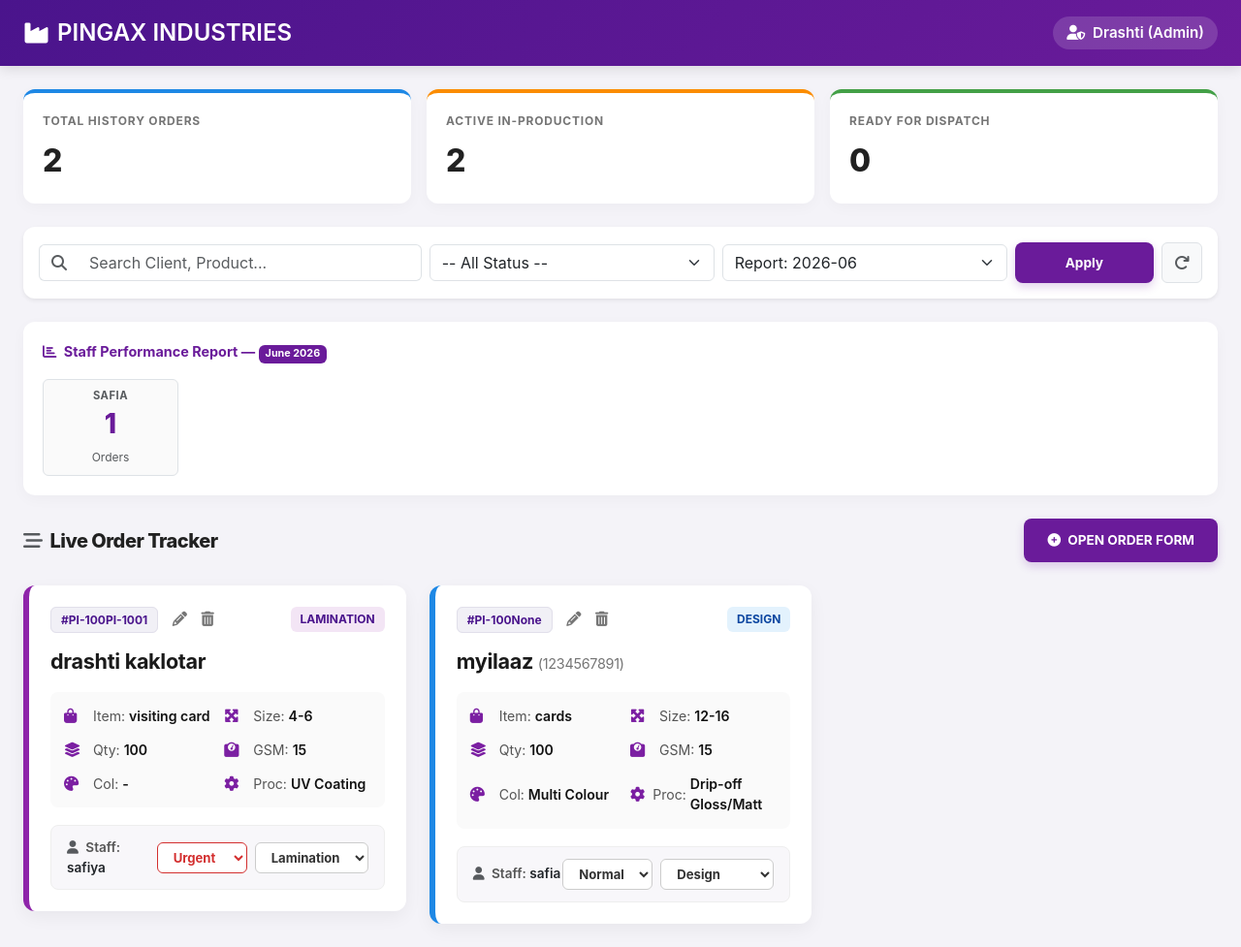
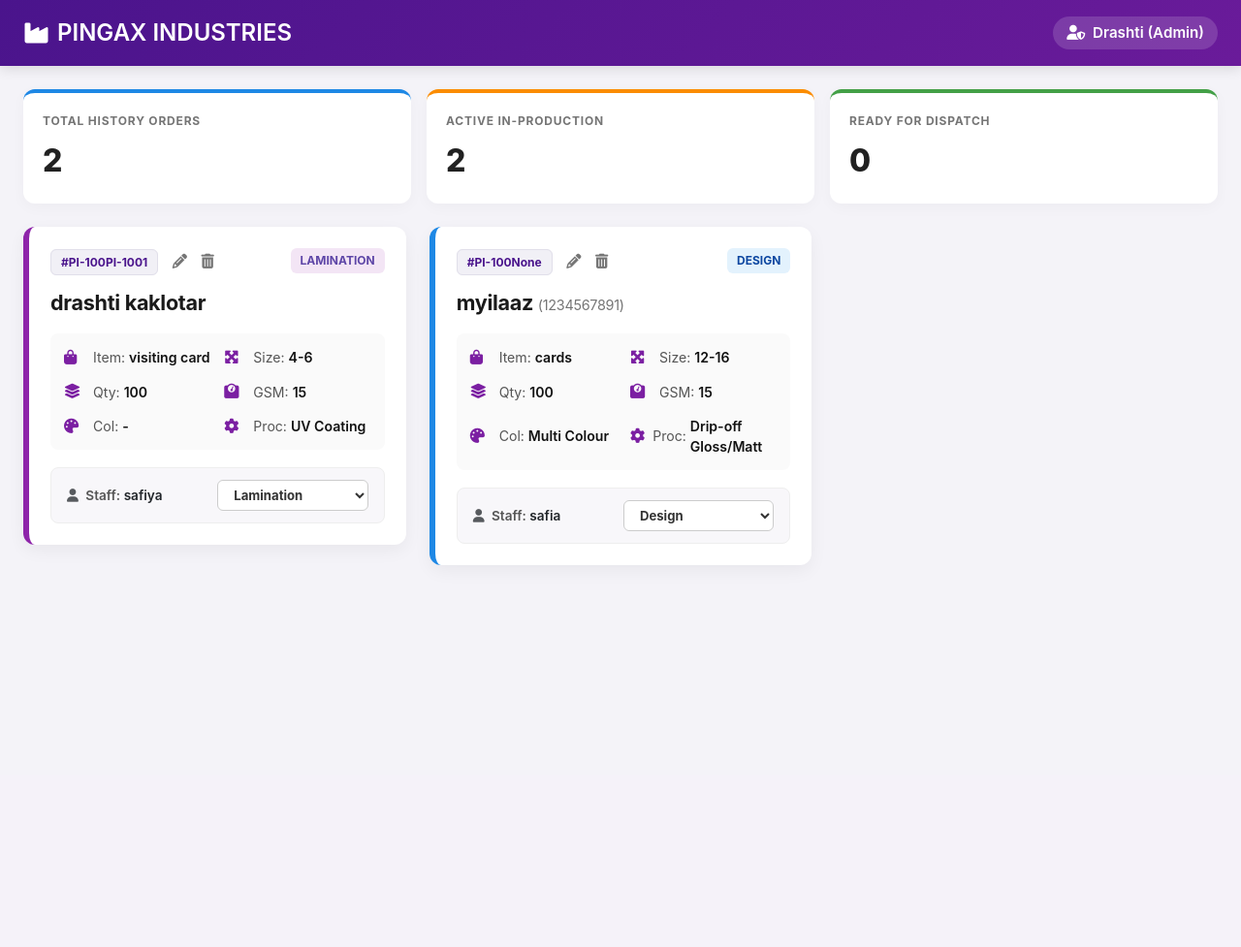
Before and after one commit to PRINTORPACK/pingax-factory, a Flask app: page / in a window 1280 px wide. Shown: the whole page at 97% size. After the commit the page ends 583 px from the top, so only its background shows below. Run offline with Flask 3, Linux system fonts and the light colour scheme; data comes from the database, SQL or seed files in the repository; both versions use the stored data as it was after the commit.

Commit message:
removed priority and updated dashboard

```diff
--- a/templates/dashboard.html
+++ b/templates/dashboard.html
@@ -13,8 +13,8 @@
         .stat-title { font-size: 0.75rem; font-weight: 700; color: #757575; letter-spacing: 0.8px; margin-bottom: 8px; }
         .stat-value { font-size: 2rem; font-weight: 800; color: #212121; }
         .report-card { background: white; border-radius: 12px; padding: 20px; box-shadow: 0 4px 15px rgba(0,0,0,0.03); }
-        .btn-purple { background-color: #6A1B9A; color: white; font-size: 0.85rem; font-weight: 700; padding: 12px 24px; border-radius: 8px; border: none; text-decoration: none; box-shadow: 0 4px 10px rgba(106,27,154,0.2); }
-        .btn-purple:hover { background-color: #4A148C; color: white; }
+        .btn-purple { background-color: #4109eb; color: white; font-size: 0.85rem; font-weight: 700; padding: 12px 24px; border-radius: 8px; border: none; text-decoration: none; box-shadow: 0 4px 10px rgba(106,27,154,0.2); }
+        .btn-purple:hover { background-color: #5E46A7; color: white; }
         .order-card-premium { background: white; border-radius: 12px; box-shadow: 0 6px 18px rgba(0,0,0,0.05); padding: 22px; border-left: 6px solid #6A1B9A; margin-bottom: 24px; position: relative; }
         .card-top-row { display: flex; justify-content: space-between; align-items: center; margin-bottom: 14px; }
         .order-id { background-color: #f1f0f6; color: #4A148C; font-size: 0.75rem; font-weight: 700; padding: 5px 10px; border-radius: 6px; border: 1px solid #e1dfea; }
@@ -22,7 +22,7 @@
         .status-design { background-color: #E3F2FD; color: #0D47A1; }
         .status-printing { background-color: #FFF3E0; color: #E65100; }
         .status-cutting { background-color: #E8F5E9; color: #1B5E20; }
-        .status-lamination { background-color: #F3E5F5; color: #4A148C; }
+        .status-lamination { background-color: #F3E5F5; color: #5E46A7; }
         .status-dispatch { background-color: #E0F7FA; color: #006064; }
         .status-completed { background-color: #EFEBE9; color: #4E342E; }
         .client-title { font-size: 1.35rem; font-weight: 700; color: #1A1A1A; margin-bottom: 16px; letter-spacing: -0.3px; }
@@ -31,7 +31,7 @@
         .info-item i { width: 22px; color: #7B1FA2; font-size: 0.95rem; margin-right: 8px; }
         .info-item strong { color: #111; margin-left: 4px; font-weight: 600; }
         .staff-row { background-color: #f8f7fa; padding: 12px 16px; border-radius: 8px; display: flex; justify-content: space-between; align-items: center; border: 1px solid #eee; }
-        .select-sm-custom { font-size: 0.82rem; font-weight: 700; color: #333; padding: 6px 12px; border-radius: 6px; border: 1px solid #ccc; background-color: white; cursor: pointer; }
+        .select-sm-custom { font-size: 0.82rem; font-weight: 700; color: #333; padding: 6px 12px; border-radius: 6px; border: 1px solid #ccc; background-color: white; cursor: pointer; width: 100%; }
         .action-icon { color: #757575; font-size: 0.95rem; text-decoration: none; margin-left: 10px; transition: 0.2s; }
         .action-icon:hover { color: #6A1B9A; }
         .delete-icon:hover { color: #d32f2f; }
@@ -50,81 +50,9 @@
 
     <div class="container-fluid px-4">
         <div class="row g-3 mb-4">
-            <div class="col-md-4">
-                <div class="stat-card" style="border-top-color: #1E88E5;">
-                    <div class="stat-title">TOTAL HISTORY ORDERS</div>
-                    <div class="stat-value">{{ orders|length }}</div>
-                </div>
-            </div>
-            <div class="col-md-4">
-                <div class="stat-card" style="border-top-color: #FB8C00;">
-                    <div class="stat-title">ACTIVE IN-PRODUCTION</div>
-                    <div class="stat-value">{{ orders|length }}</div>
-                </div>
-            </div>
-            <div class="col-md-4">
-                <div class="stat-card" style="border-top-color: #43A047;">
-                    <div class="stat-title">READY FOR DISPATCH</div>
-                    <div class="stat-value">0</div>
-                </div>
-            </div>
-        </div>
-
-        <div class="card p-3 mb-4 border-0 shadow-sm" style="border-radius: 12px;">
-            <form method="GET" action="/" class="row g-2 align-items-center">
-                <div class="col-md-4">
-                    <div class="input-group">
-                        <span class="input-group-text bg-white border-end-0 text-muted"><i class="fas fa-search"></i></span>
-                        <input type="text" name="search" value="{{ search_query }}" class="form-control border-start-0" placeholder="Search Client, Product...">
-                    </div>
-                </div>
-                <div class="col-md-3">
-                    <select name="status_filter" class="form-select">
-                        <option value="">-- All Status --</option>
-                        <option value="Design" {% if status_filter == 'Design' %}selected{% endif %}>Design</option>
-                        <option value="Printing" {% if status_filter == 'Printing' %}selected{% endif %}>Printing</option>
-                        <option value="Cutting" {% if status_filter == 'Cutting' %}selected{% endif %}>Cutting</option>
-                        <option value="Lamination" {% if status_filter == 'Lamination' %}selected{% endif %}>Lamination</option>
-                        <option value="Dispatch" {% if status_filter == 'Dispatch' %}selected{% endif %}>Dispatch</option>
-                        <option value="Completed" {% if status_filter == 'Completed' %}selected{% endif %}>Completed</option>
-                    </select>
-                </div>
-                <div class="col-md-3">
-                    <select name="month_filter" class="form-select" onchange="this.form.submit()">
-                        {% for m in available_months %}
-                            <option value="{{ m }}" {% if selected_month == m %}selected{% endif %}>Report: {{ m }}</option>
-                        {% endfor %}
-                    </select>
-                </div>
-                <div class="col-md-2 d-flex gap-2">
-                    <button type="submit" class="btn btn-purple w-100 py-2">Apply</button>
-                    <a href="/" class="btn btn-light border py-2 text-muted"><i class="fas fa-redo"></i></a>
-                </div>
-            </form>
-        </div>
-
-        <div class="report-card mb-4">
-            <div style="font-size: 0.9rem; font-weight: 700; color: #6A1B9A;" class="mb-3">
-                <i class="fas fa-chart-bar me-1"></i> Staff Performance Report — <span class="badge bg-purple" style="background-color: #6A1B9A;">{{ current_month }}</span>
-            </div>
-            <div class="d-flex gap-3 flex-wrap">
-                {% if staff_report %}
-                    {% for staff in staff_report %}
-                    <div class="border p-2 px-4 rounded text-center" style="background: #fafafa; border-radius: 10px; min-width: 140px;">
-                        <small class="text-uppercase text-muted d-block" style="font-size: 0.7rem; font-weight: 700; letter-spacing: 0.5px;">{{ staff.name }}</small>
-                        <span class="fs-3 d-block" style="color: #6A1B9A; font-weight: 800;">{{ staff.count }}</span>
-                        <small class="text-muted" style="font-size: 0.75rem;">Orders</small>
-                    </div>
-                    {% endfor %}
-                {% else %}
-                    <div class="text-muted p-2" style="font-size: 0.85rem;">No orders found for this selected month.</div>
-                {% endif %}
-            </div>
-        </div>
-
-        <div class="d-flex justify-content-between align-items-center mb-4">
-            <h5 class="mb-0" style="font-weight: 800; color: #212121; letter-spacing: -0.5px;"><i class="fas fa-stream me-2 text-muted"></i>Live Order Tracker</h5>
-            <a href="/create-order" class="btn btn-purple"><i class="fas fa-plus-circle me-1"></i> OPEN ORDER FORM</a>
+            <div class="col-md-4"><div class="stat-card" style="border-top-color: #1E88E5;"><div class="stat-title">TOTAL HISTORY ORDERS</div><div class="stat-value">{{ orders|length }}</div></div></div>
+            <div class="col-md-4"><div class="stat-card" style="border-top-color: #FB8C00;"><div class="stat-title">ACTIVE IN-PRODUCTION</div><div class="stat-value">{{ orders|length }}</div></div></div>
+            <div class="col-md-4"><div class="stat-card" style="border-top-color: #43A047;"><div class="stat-title">READY FOR DISPATCH</div><div class="stat-value">0</div></div></div>
         </div>
 
         <div class="row">
@@ -158,23 +86,16 @@
                         <div style="font-size: 0.85rem; color: #555; font-weight: 600;">
                             <i class="fas fa-user text-muted me-1"></i> Staff: <span class="text-dark font-weight-bold">{{ o.order_by }}</span>
                         </div>
-                        <div class="d-flex gap-2">
-                            <form action="/update" method="POST" style="margin:0;">
-                                <input type="hidden" name="id" value="{{ o.id }}">
-                                <select name="priority" onchange="this.form.submit()" class="select-sm-custom" style="border-color: {% if o.priority == 'Urgent' %}#d32f2f{% else %}#ccc{% endif %}; color: {% if o.priority == 'Urgent' %}#d32f2f{% else %}#333{% endif %};">
-                                    <option {% if o.priority == 'Normal' %}selected{% endif %}>Normal</option>
-                                    <option {% if o.priority == 'Urgent' %}selected{% endif %}>Urgent</option>
-                                </select>
-                            </form>
+                        <div style="width: 50%;">
                             <form action="/update" method="POST" style="margin:0;">
                                 <input type="hidden" name="id" value="{{ o.id }}">
                                 <select name="status" onchange="this.form.submit()" class="select-sm-custom">
-                                    <option {% if o.status == 'Design' %}selected{% endif %}>Design</option>
-                                    <option {% if o.status == 'Printing' %}selected{% endif %}>Printing</option>
-                                    <option {% if o.status == 'Cutting' %}selected{% endif %}>Cutting</option>
-                                    <option {% if o.status == 'Lamination' %}selected{% endif %}>Lamination</option>
-                                    <option {% if o.status == 'Dispatch' %}selected{% endif %}>Dispatch</option>
-                                    <option {% if o.status == 'Completed' %}selected{% endif %}>Completed</option>
+                                    <option value="Design" {% if o.status == 'Design' %}selected{% endif %}>Design</option>
+                                    <option value="Printing" {% if o.status == 'Printing' %}selected{% endif %}>Printing</option>
+                                    <option value="Cutting" {% if o.status == 'Cutting' %}selected{% endif %}>Cutting</option>
+                                    <option value="Lamination" {% if o.status == 'Lamination' %}selected{% endif %}>Lamination</option>
+                                    <option value="Dispatch" {% if o.status == 'Dispatch' %}selected{% endif %}>Dispatch</option>
+                                    <option value="Completed" {% if o.status == 'Completed' %}selected{% endif %}>Completed</option>
                                 </select>
                             </form>
                         </div>
@@ -185,6 +106,5 @@
             {% endfor %}
         </div>
     </div>
-
 </body>
 </html>
```
Also changed, not shown: pingax_factory.db.
